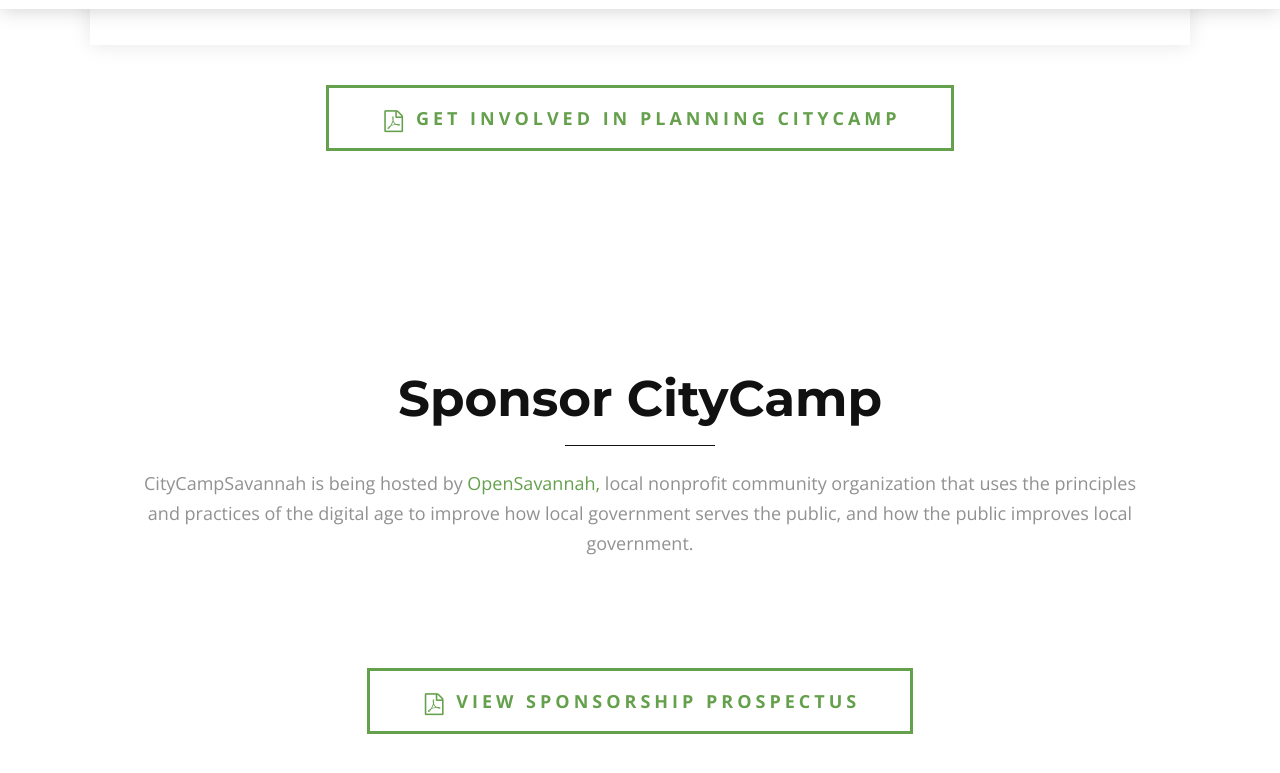
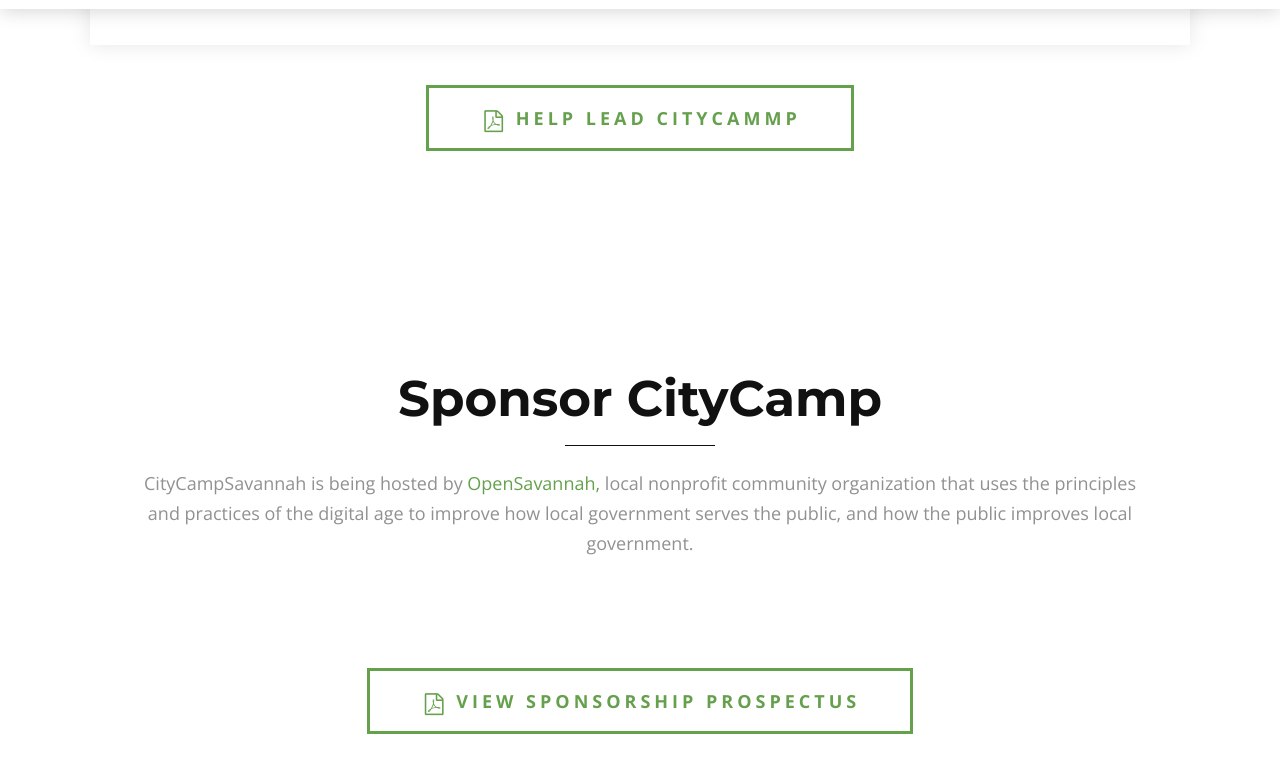
Before and after one commit to opensavannah/citycampsav.org, a Jekyll site: the page built from index.html, in a window 1280 px wide and 900 px high, scrolled down 4017 px, cut to the strip 72-845 px from the top of the window. Built offline with Jekyll 4.4.1, drawn with Linux system fonts in a browser that asks for light colours.

Commit message:
Updated '_data/schedule.yml' via CloudCannon

```diff
--- a/_data/schedule.yml
+++ b/_data/schedule.yml
@@ -2,5 +2,5 @@ sectionHeading: "CityCamp Outline of Events"
 desc: >
    As an unconference-style event, the beauty of CityCamp is that participants set the agenda. That means you! So, consider <a href="submit-talk/">leading a breakout session</a> or thinking of a lightning talk in advance. Alternatively, sign up to join the Steering Committee or the Planning Committee.
 scheduleFrameUrl: "https://sheetsu.com/a/t/b1d9a5088b61?embedded=true"
-btntext: "Get Involved in Planning CityCamp"
-btntextUrl: "/submit-talk/"
+btntext: "Help Lead CityCammp"
+btntextUrl: "/about/"
```
